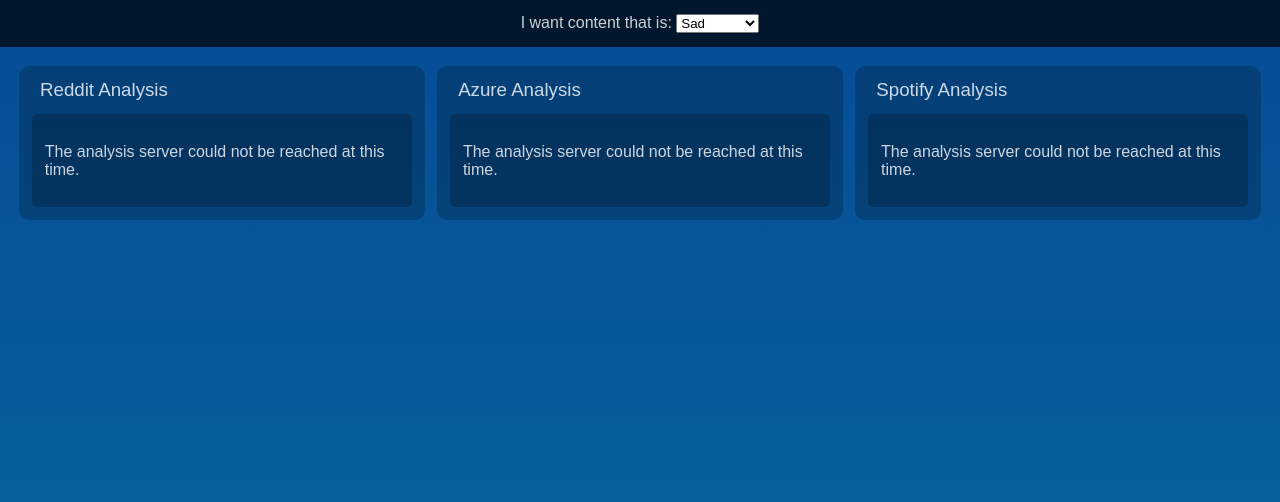
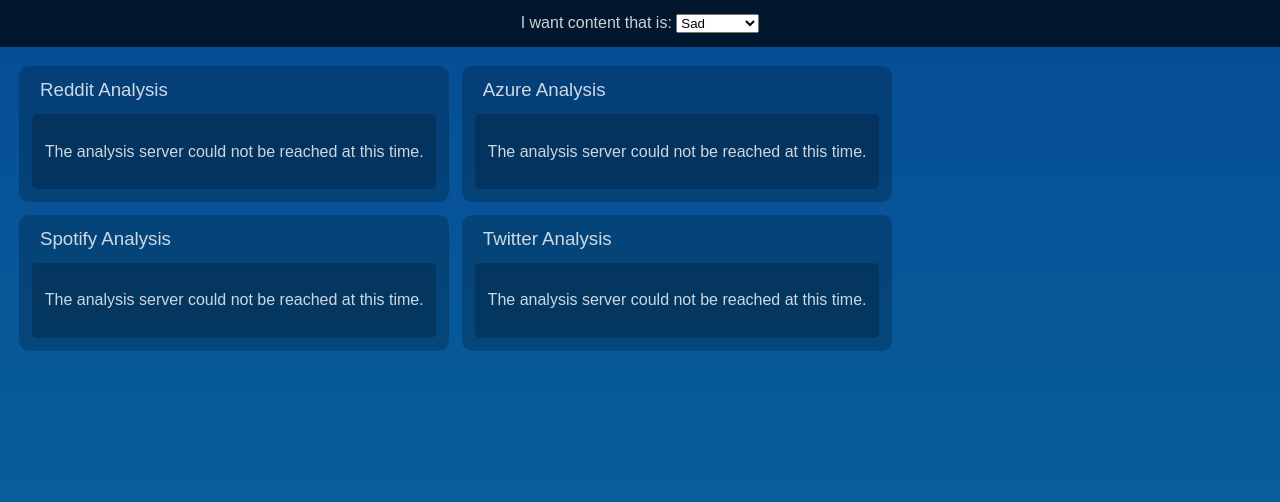
Before and after one commit to RyanAbraham/Passion-Board, a website: page static/index.html in a window 1280 px wide. Drawn offline with Linux system fonts and the light colour scheme; no server answers.

Commit message:
Refactor content methods

```diff
--- a/static/scripts/main.js
+++ b/static/scripts/main.js
@@ -7,7 +7,7 @@
     this.results = ``;
   }
   content() {
-    return this.callbackMethod(this.endpoint, store.getCurrentMood());
+    return this.callbackMethod(store.getCurrentMood());
   }
 }
 
@@ -63,8 +63,8 @@
 const SPOTIFY_TEMPLATE = `<iframe src="https://open.spotify.com/embed/user/spotify/playlist/37i9dQZF1DWXLeA8Omikj7" height="80px" frameborder="0" allowtransparency="true"></iframe>`;
 
 const feeds = [
-  new FeedObject("Reddit Analysis", "/reddit/", function(endpoint, moodObject) {
-    axios.get(endpoint + "all/" + moodObject.codename)
+  new FeedObject("Reddit Analysis", "/reddit/", function(moodObject) {
+    axios.get(this.endpoint + "dankmemes/" + moodObject.codename)
       .then(response => {
         let firstSubmission = response["submissions"][0];
         let submissionTitle = firstSubmission["title"];
@@ -77,26 +77,37 @@
       });
       return this.results;
   }),
-  new FeedObject("Azure Analysis", "/azure/", function(endpoint, moodObject) {
-    axios.get(endpoint + moodObject.codename)
+  new FeedObject("Azure Analysis", "/azure/", function(moodObject) {
+    axios.get(this.endpoint + moodObject.codename)
       .then(response => {
         this.results = SUCCESS_TEMPLATE;
       })
       .catch(error => {
         console.log(error);
         this.results = ERROR_TEMPLATE;
-      })
+      });
     return this.results;
   }),
-  new FeedObject("Spotify Analysis", "/spotify/", function(endpoint, moodObject) {
-    axios.get(endpoint + moodObject.codename)
+  new FeedObject("Spotify Analysis", "/spotify/", function(moodObject) {
+    axios.get(this.endpoint + moodObject.codename)
       .then(response => {
         this.results = SPOTIFY_TEMPLATE;
       })
       .catch(error => {
         console.log(error)
         this.results = ERROR_TEMPLATE;
+      });
+    return this.results;
+  }),
+  new FeedObject("Twitter Analysis", "/twitter/", function(moodObject) {
+    axios.get(this.endpoint + moodObject.codename)
+      .then(response => {
+        this.results = SUCCESS_TEMPLATE;
       })
+      .catch(error => {
+        console.log(error);
+        this.results = ERROR_TEMPLATE;
+      });
     return this.results;
   })
 ];
--- a/static/styles/main.css
+++ b/static/styles/main.css
@@ -60,4 +60,5 @@
 
 div.feeds {
   display: flex;
+  flex-wrap: wrap;
 }
```
